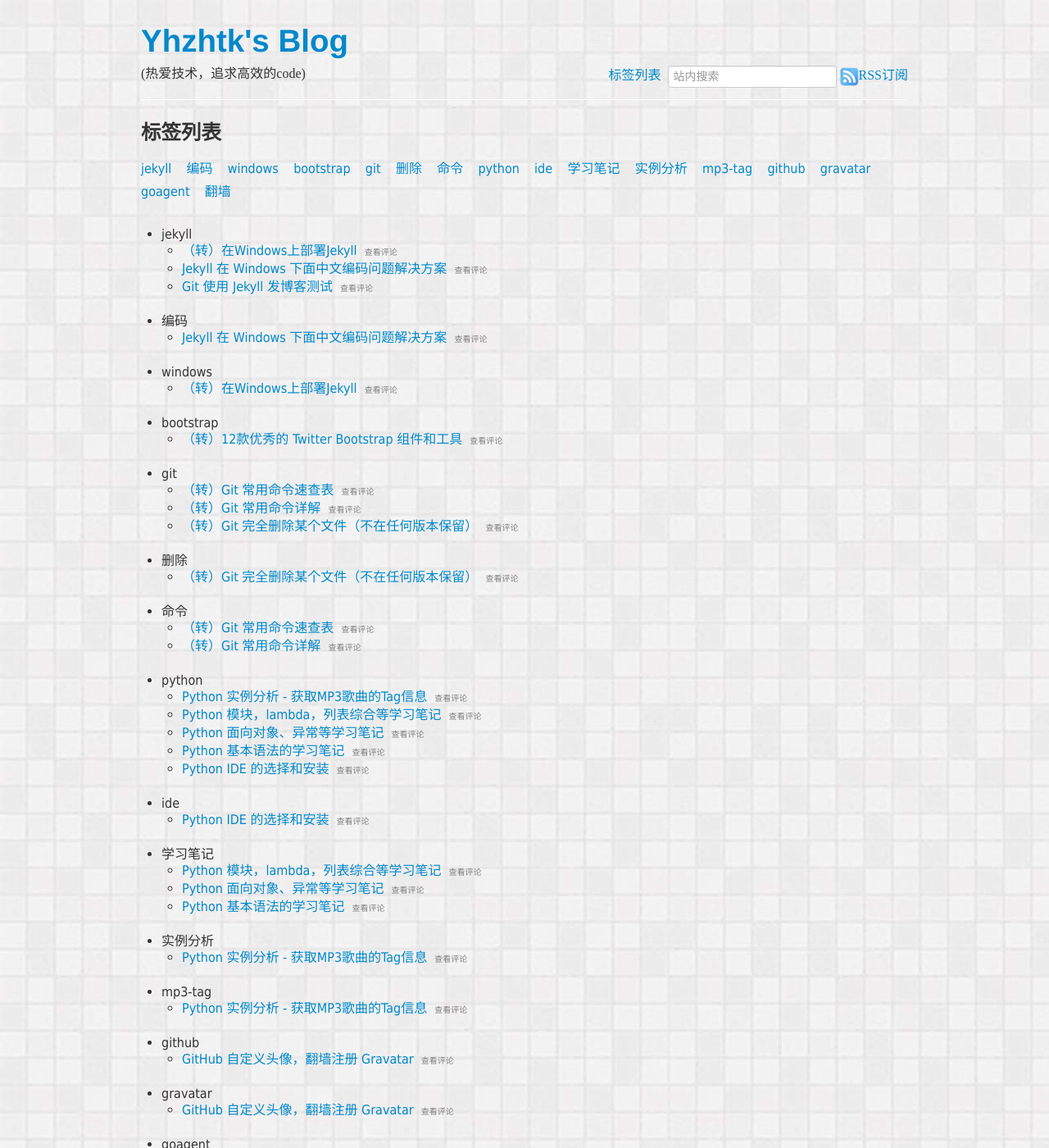
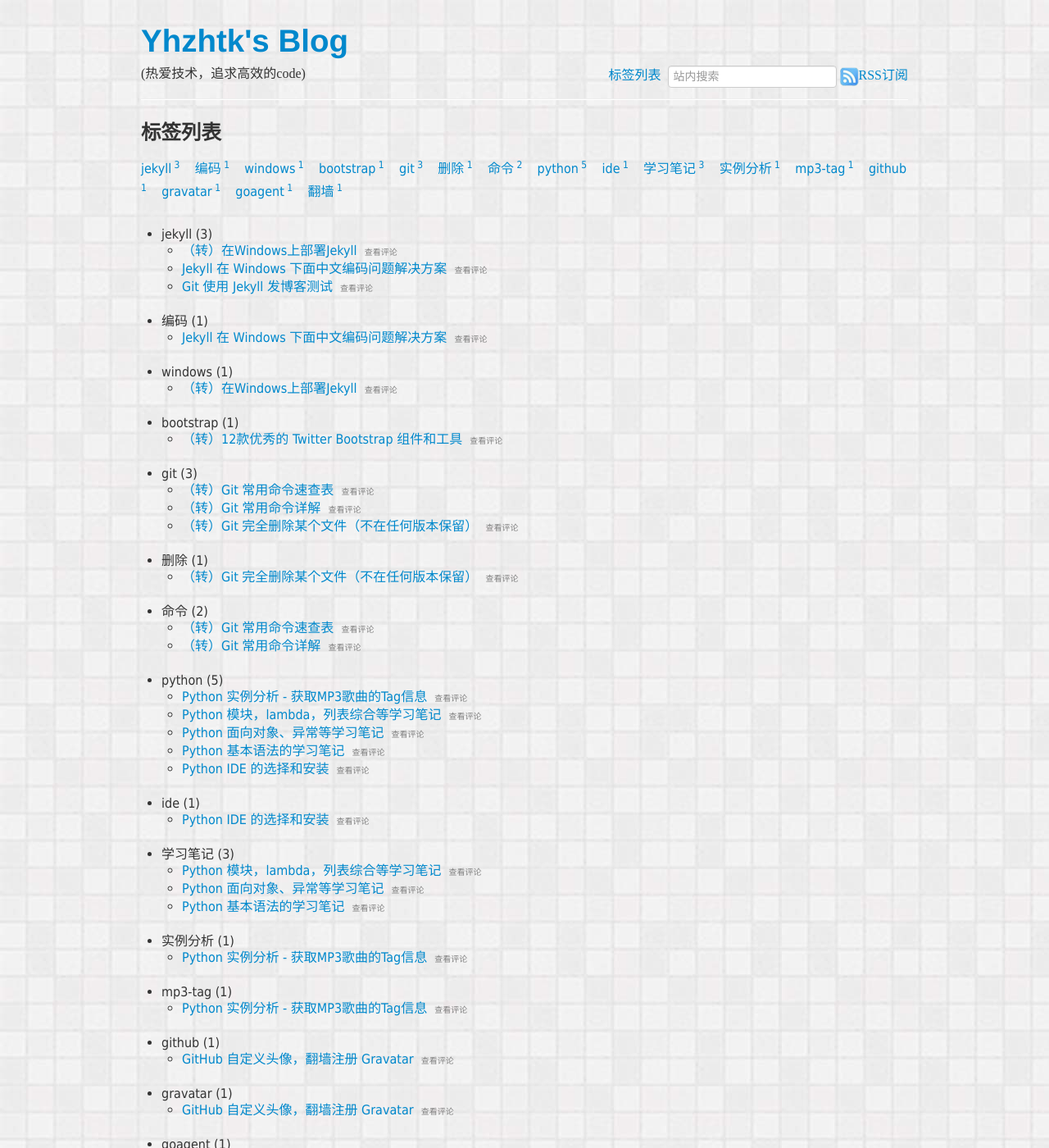
Before and after one commit to Yhzhtk/yhzhtk.github.io, a Jekyll site: the page built from tags.html, in a window 1280 px wide and 1400 px high. Shown: the whole window at 82% size. Built offline with Jekyll 4.4.1, drawn with Linux system fonts in a browser that asks for light colours; comment, search, counter and statistics services are not loaded.

Commit message:
Update tags.html
add tag size

```diff
--- a/tags.html
+++ b/tags.html
@@ -1,16 +1,17 @@
 ---
 layout: default
-title: 标签页
+title: 所有标签
 ---
 <h3>标签列表</h3>
 {% for tag in site.tags %}
-    <a href="#{{ tag[0] }}">{{ tag[0] }}</a>&nbsp;&nbsp;&nbsp;
+    <a href="#{{ tag[0] }}">{{ tag[0] }}<SUP> {{ tag[1].size }}</SUP></a>&nbsp;&nbsp;&nbsp;
 {% endfor %}
 <br/><br/>
+
 <ul>
 	{% for tag in site.tags %}
 	  <li>
-		<span id="{{ tag[0] }}">{{ tag[0] }}</span>
+		<span id="{{ tag[0] }}">{{ tag[0] }} ({{ tag[1].size }})</span>
 		<span>
 		  <ul>
 		  {% for post in tag[1] %}
```
